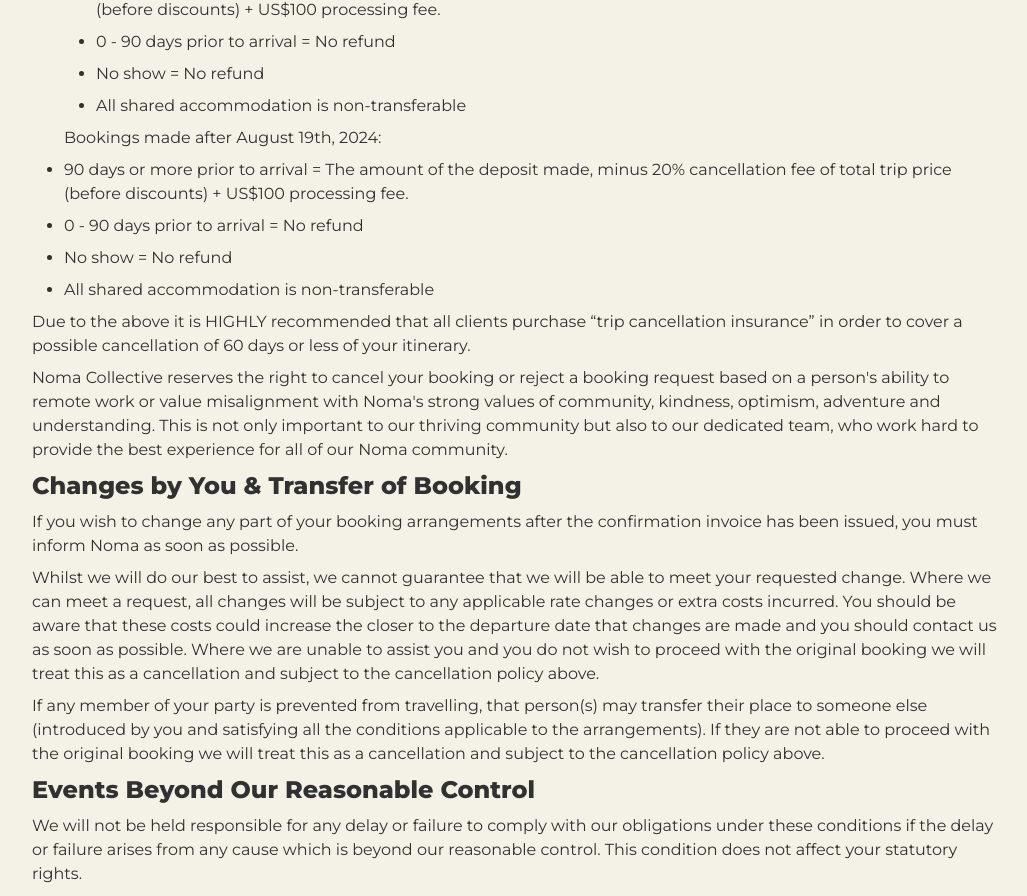
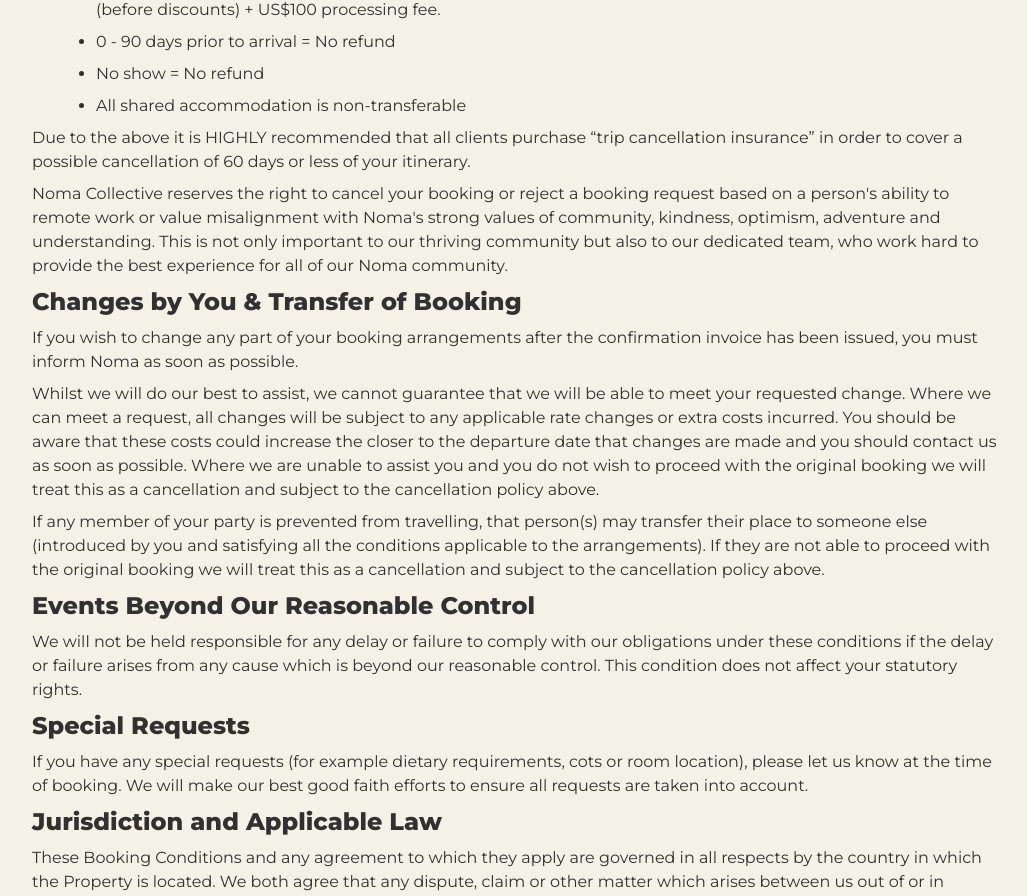
Before and after one commit to rushi444/noma-main, a Next.js app: page /terms-conditions in a window 1280 px wide. Shown: the part 2596-3492 px from the top of the page, without its empty margins (124-1151 px from the left). Built offline with nearby package versions, Linux system fonts and the light colour scheme.

Commit message:
Update terms-conditions.js

```diff
--- a/pages/terms-conditions.js
+++ b/pages/terms-conditions.js
@@ -198,17 +198,6 @@ const TermsConditions = () => {
             <li>All shared accommodation is non-transferable</li>
           </ul>
         </ul>
-        <ul>Bookings made after August 19th, 2024:</ul>
-        <ul>
-          <li>
-            90 days or more prior to arrival = The amount of the deposit made,
-            minus 20% cancellation fee of total trip price (before discounts) +
-            US$100 processing fee.
-          </li>
-          <li>0 - 90 days prior to arrival = No refund</li>
-          <li>No show = No refund</li>
-          <li>All shared accommodation is non-transferable</li>
-        </ul>
         <p>
           Due to the above it is HIGHLY recommended that all clients purchase
           “trip cancellation insurance” in order to cover a possible
```
